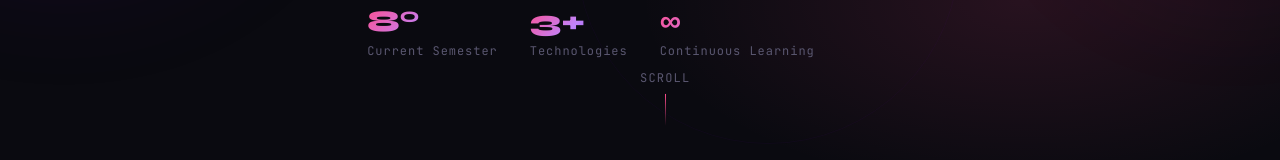
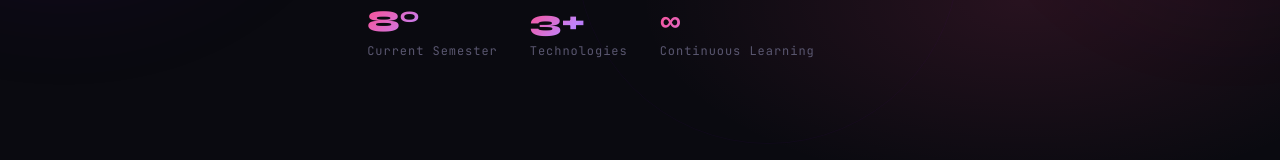
Before and after one commit to yxdhii/yadhira-portafolio, a React (Vite) app: page / in a window 1280 px wide. Shown: the part 640-800 px from the top of the page. Built offline with nearby package versions, Linux system fonts and the light colour scheme.

Commit message:
Eliminar el indicador de scroll del Hero

```diff
--- a/src/components/Hero.jsx
+++ b/src/components/Hero.jsx
@@ -120,12 +120,6 @@ export default function Hero() {
           </div>
         </div>
       </div>
-
-
-      <div className="absolute bottom-8 left-1/2 -translate-x-1/2 flex flex-col items-center gap-2 animate-float">
-        <div className="text-xs tracking-widest uppercase" style={{ color: '#5a5770', fontFamily: 'JetBrains Mono, monospace' }}>scroll</div>
-        <div className="w-px h-8" style={{ background: 'linear-gradient(to bottom, #FF4D8D, transparent)' }} />
-      </div>
     </section>
   )
 }
```
